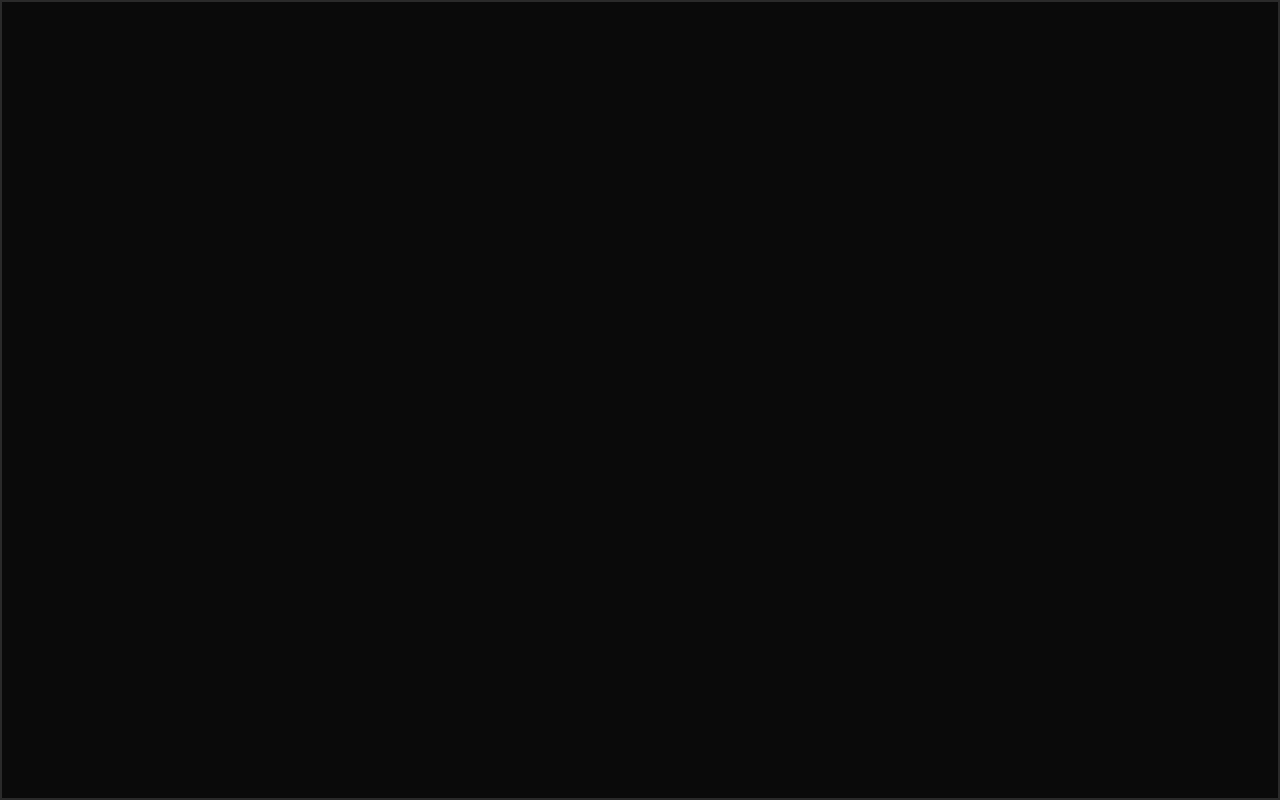
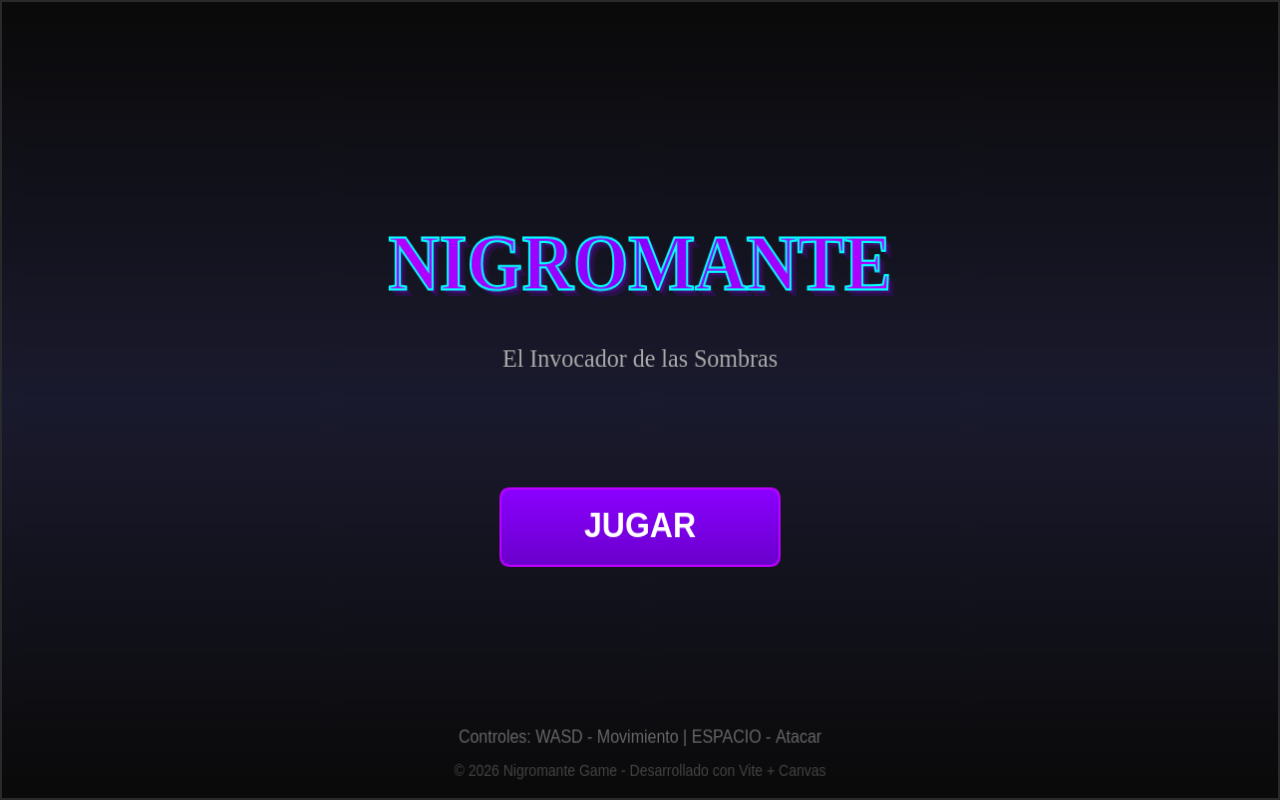
Before and after one commit to AlRiGu/Nigromante, a plain HTML site: page index.html in a window 1280 px wide. Drawn offline with Linux system fonts and the light colour scheme; the site is published under a folder, as on GitHub Pages, so addresses that start at the root find nothing.

Commit message:
deploy: a04f7461224883efe6c862b17a8d9843fd0e6474

```diff
--- a/index.html
+++ b/index.html
@@ -51,7 +51,7 @@
             }
         }
     </style>
-  <script type="module" crossorigin src="/Nigromante/assets/index-BmpENvKM.js"></script>
+  <script type="module" crossorigin src="./assets/index-BmpENvKM.js"></script>
 </head>
 <body>
     <canvas id="gameCanvas" width="1280" height="720"></canvas>
```
